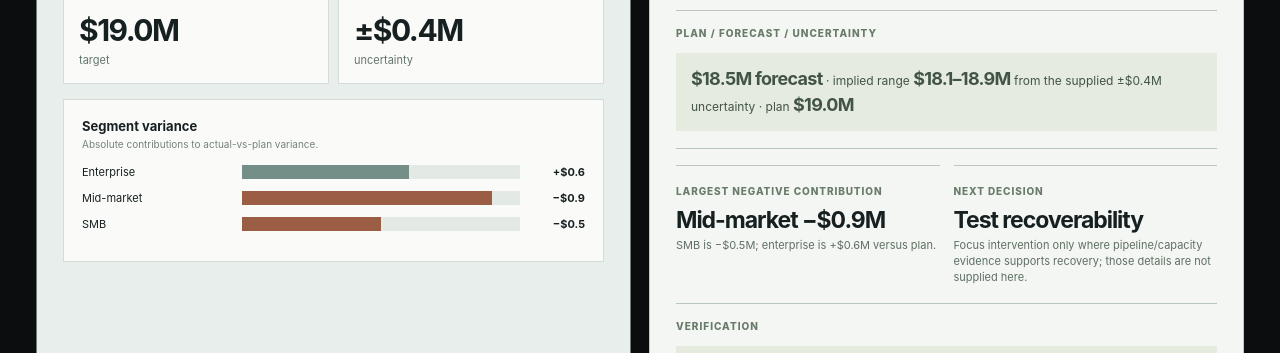
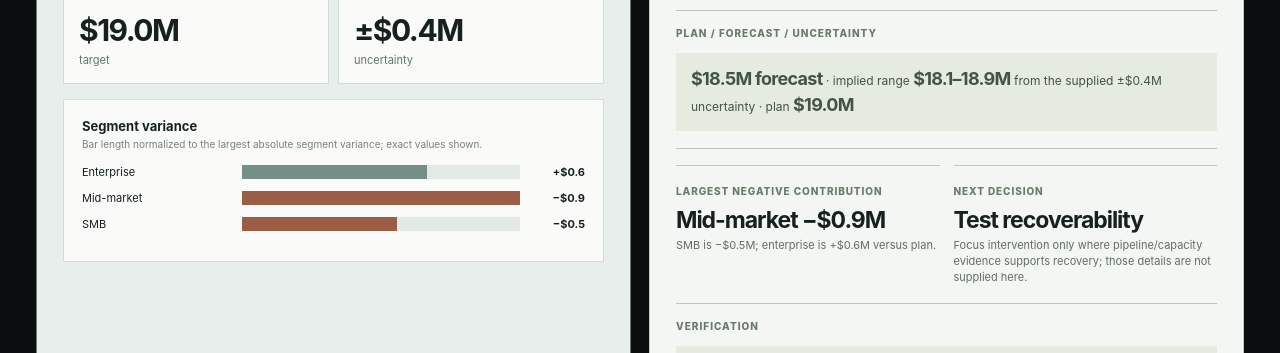
Before and after one commit to chirpyworks/decision-ui, a website: page examples/executive-revenue-before-after.html in a window 1280 px wide. Shown: the part 747-1100 px from the top of the page. Drawn offline with Linux system fonts and the light colour scheme.

Commit message:
fix: make executive variance bar normalization explicit

```diff
--- a/examples/executive-revenue-before-after.html
+++ b/examples/executive-revenue-before-after.html
@@ -29,7 +29,7 @@ button:focus-visible,a:focus-visible{outline:2px solid var(--lime);outline-offse
 <div class="compare">
 <section class="panel" id="before" aria-labelledby="before-title"><div class="panel-head"><div><small>Before / metric-first</small><h2 id="before-title">Quarter overview</h2></div><span>Current quarter</span></div><div class="body">
 <div class="kpis"><div class="kpi"><label>Actual revenue</label><strong>$18.2M</strong><em>−$0.8M vs plan</em></div><div class="kpi"><label>Forecast</label><strong>$18.5M</strong><em>−$0.5M vs plan</em></div><div class="kpi"><label>Plan</label><strong>$19.0M</strong><em class="neutral">target</em></div><div class="kpi"><label>Forecast range</label><strong>±$0.4M</strong><em class="neutral">uncertainty</em></div></div>
-<div class="generic"><h3>Segment variance</h3><p>Absolute contributions to actual-vs-plan variance.</p><div class="row"><span>Enterprise</span><div class="track"><i style="width:60%"></i></div><strong>+$0.6</strong></div><div class="row"><span>Mid-market</span><div class="track"><i style="width:90%;background:#9b5e44"></i></div><strong>−$0.9</strong></div><div class="row"><span>SMB</span><div class="track"><i style="width:50%;background:#9b5e44"></i></div><strong>−$0.5</strong></div></div>
+<div class="generic"><h3>Segment variance</h3><p>Bar length normalized to the largest absolute segment variance; exact values shown.</p><div class="row"><span>Enterprise</span><div class="track"><i style="width:66.7%"></i></div><strong>+$0.6</strong></div><div class="row"><span>Mid-market</span><div class="track"><i style="width:100%;background:#9b5e44"></i></div><strong>−$0.9</strong></div><div class="row"><span>SMB</span><div class="track"><i style="width:55.6%;background:#9b5e44"></i></div><strong>−$0.5</strong></div></div>
 </div></section>
 <section class="panel after" id="after" aria-labelledby="after-title"><div class="panel-head"><div><small>After / decision-first</small><h2 id="after-title">Quarter-close intervention</h2></div><span>Before close</span></div><div class="body">
 <div class="signal"><span>01 / Forecast gap</span><span>Plan $19.0M</span></div><h3 class="statement">Forecast is <mark>$0.5M below plan</mark>, with a ±$0.4M uncertainty range.</h3><p class="sub">Actual revenue is $18.2M. Segment contributions explain the current $0.8M actual-vs-plan gap: enterprise offsets part of the mid-market and SMB shortfalls.</p>
```
